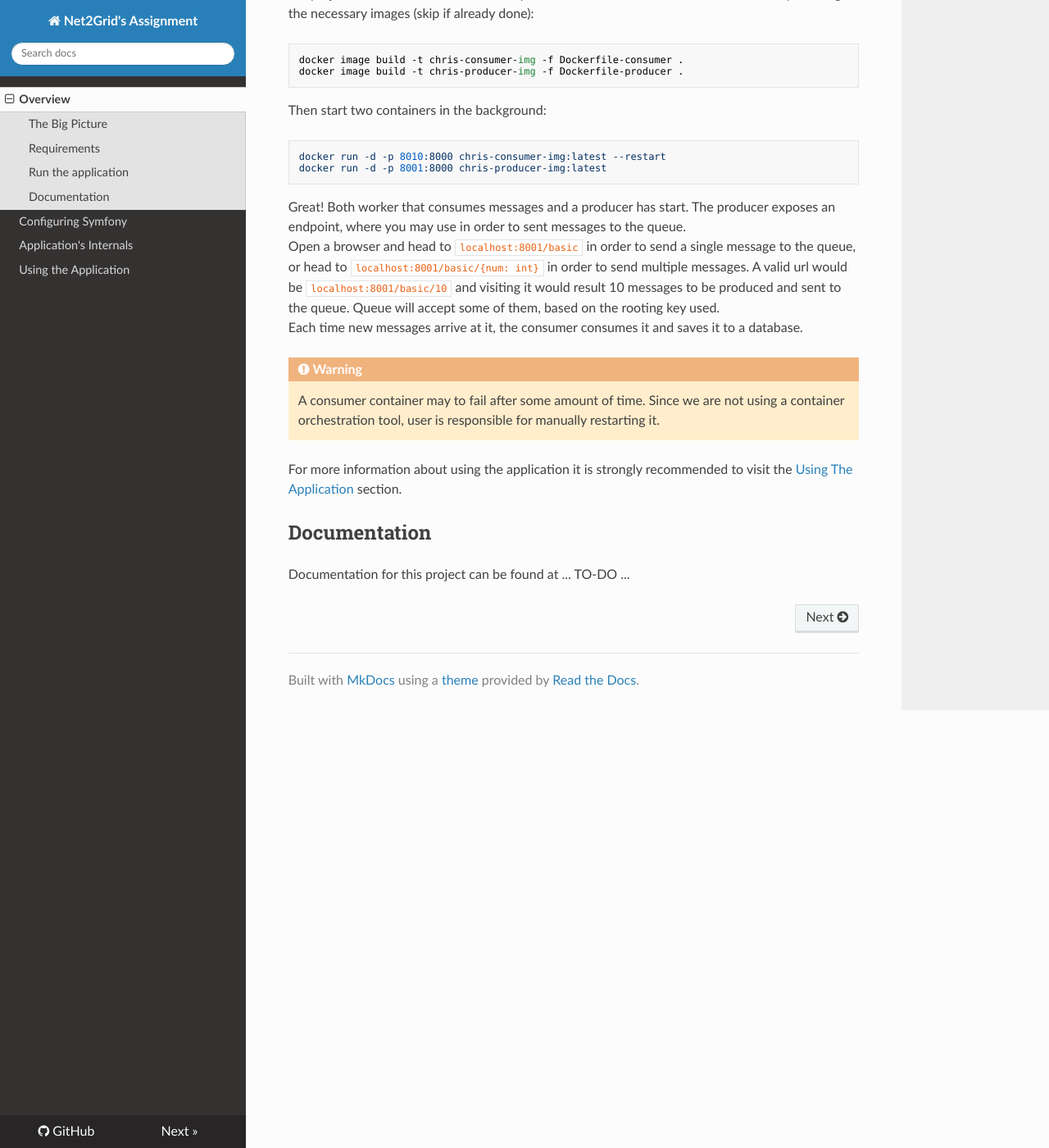
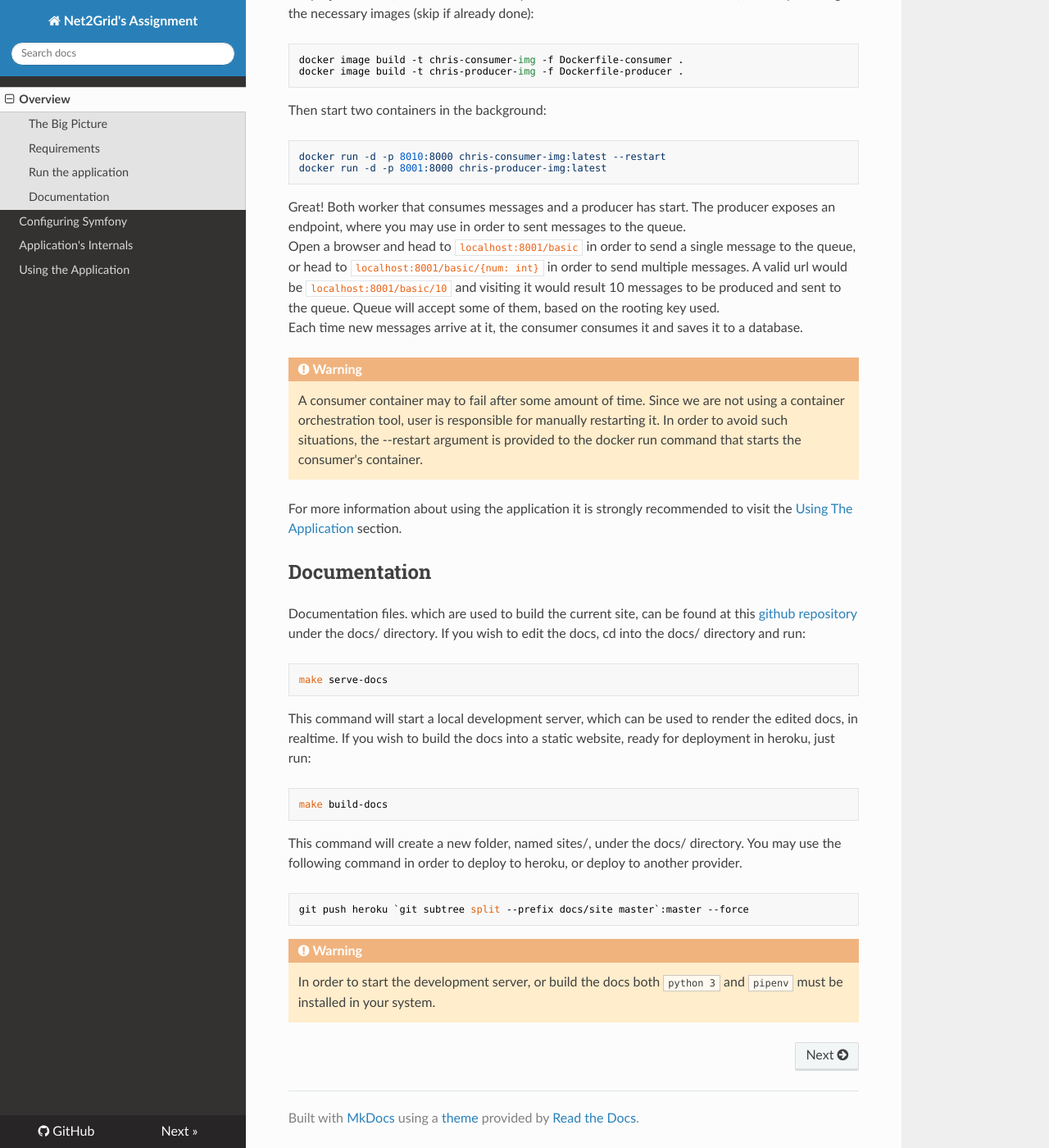
Before and after one commit to mpekchri/SymfonyRabbitMQ, an MkDocs documentation site: the page built from docs/docs/index.md, in a window 1280 px wide and 1400 px high, scrolled down 756 px. Shown: the whole window at 82% size. Built offline with MkDocs 1.6.1, drawn with Linux system fonts in a browser that asks for light colours; nearby versions of some CDN libraries.

Commit message:
updated docs.

```diff
--- a/docs/docs/index.md
+++ b/docs/docs/index.md
@@ -48,9 +48,28 @@ using a container orchestration tool, user is responsible for manually restartin
 !!! warning
     A consumer container may to fail after some amount of time. Since we are not
     using a container orchestration tool, user is responsible for manually restarting it.
+    In order to avoid such situations, the --restart argument is provided to the docker run
+    command that starts the consumer's container.
 
 For more information about using the application it is strongly recommended to
 visit the [Using The Application](using.md) section.
 
 ## Documentation
-Documentation for this project can be found at ... TO-DO ...
+Documentation files. which are used to build the current site, can be found at this [github repository](https://github.com/mpekchri/SymfonyRabbitMQ) under the docs/ directory. If you wish to edit the docs, cd into the docs/ directory and run:
+
+    make serve-docs
+
+This command will start a local development server, which can be used to render the edited docs, in realtime.
+If you wish to build the docs into a static website, ready for deployment in heroku, just run:
+
+    make build-docs
+
+This command will create a new folder, named sites/, under the docs/ directory. You may use the following command
+in order to deploy to heroku, or deploy to another provider.
+
+    git push heroku `git subtree split --prefix docs/site master`:master --force
+
+
+!!! warning
+    In order to start the development server, or build the docs both `python 3` and `pipenv` must
+    be installed in your system.
```
